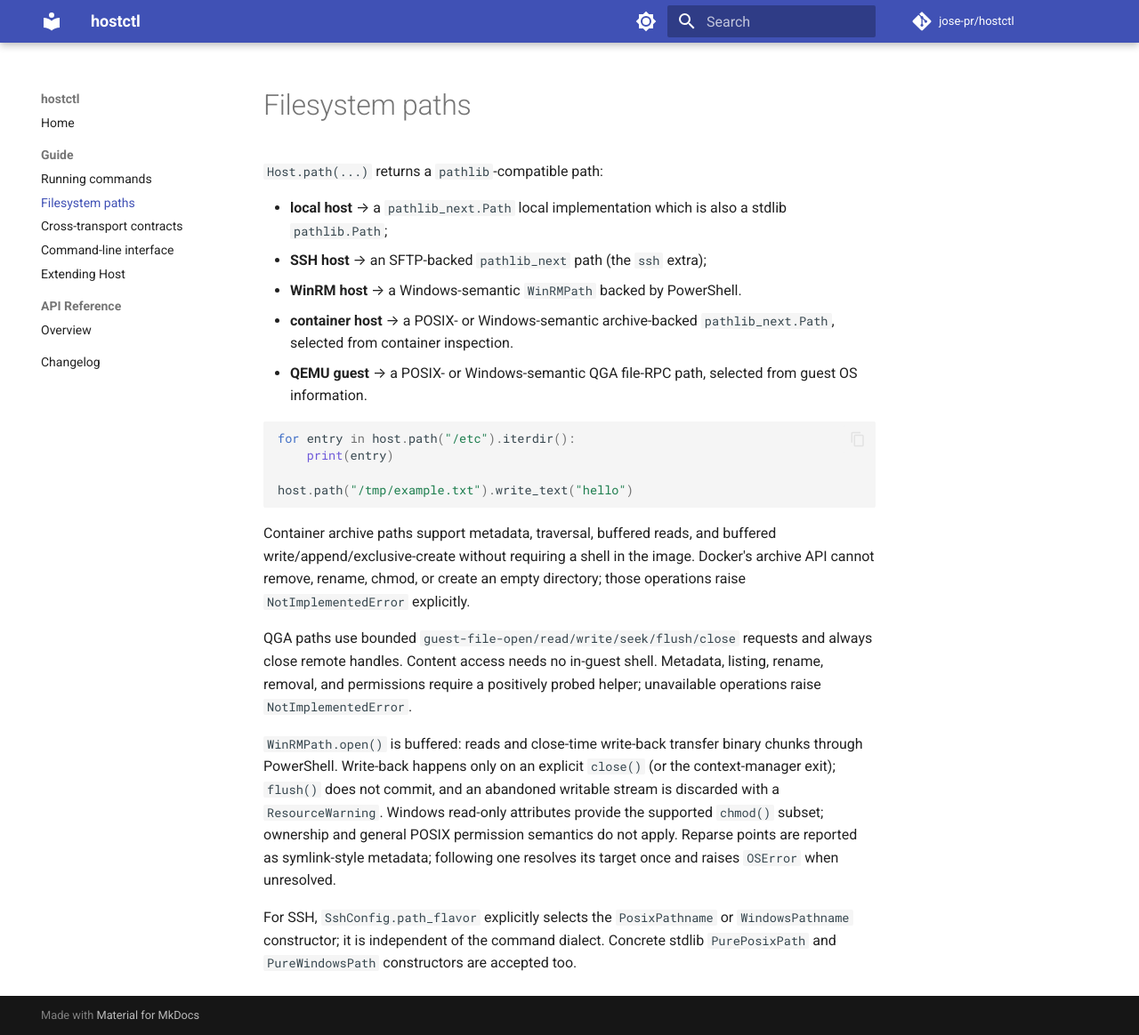
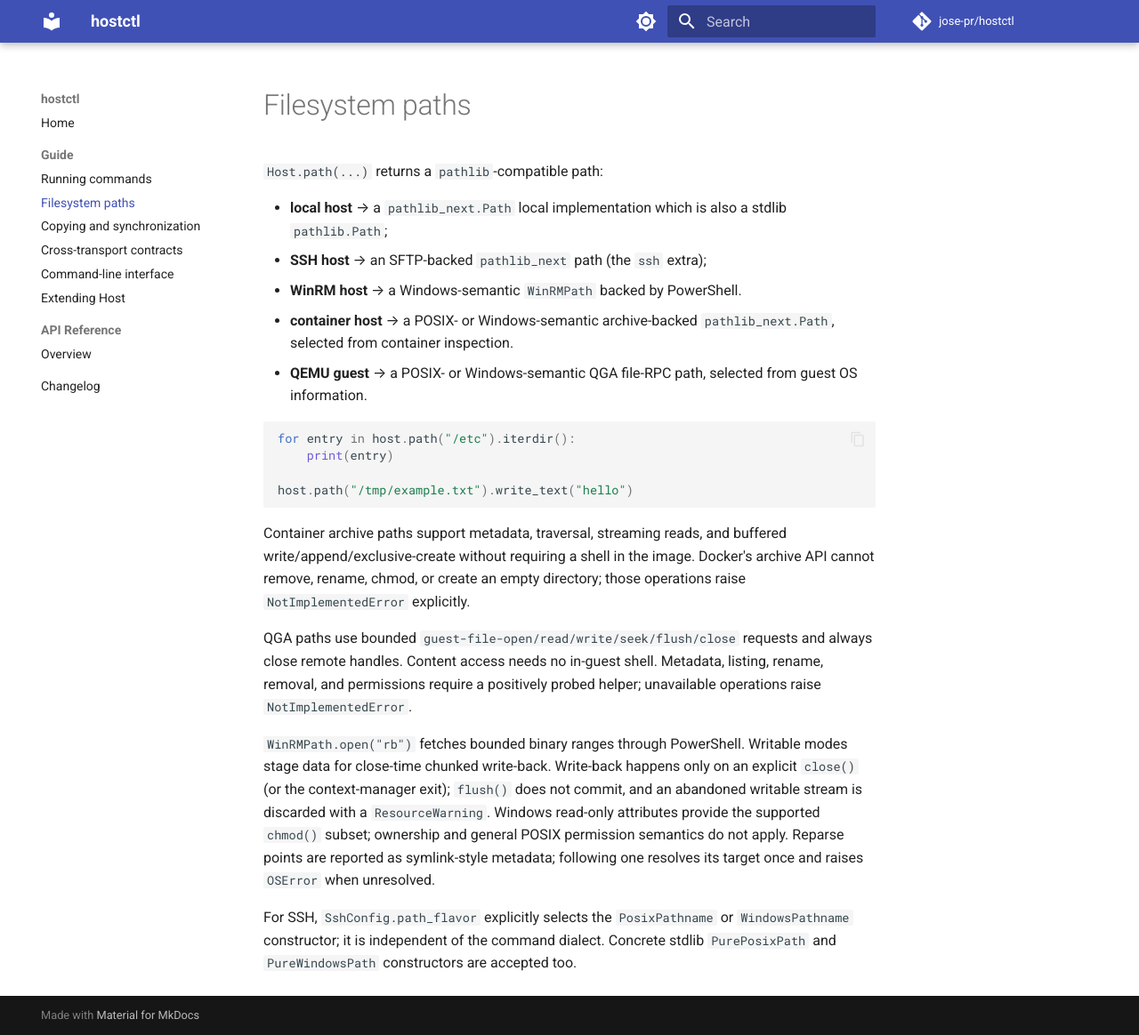
Before and after one commit to jose-pr/hostctl, an MkDocs documentation site: the page built from docs/guide/path.md, in a window 1280 px wide and 1164 px high. Shown: the whole window at 89% size. Built offline with MkDocs 1.6.1 and Material for MkDocs 9.7.7, drawn with Linux system fonts in a browser that asks for light colours; comment, search, counter and statistics services are not loaded.

````diff
--- a/docs/guide/path.md
+++ b/docs/guide/path.md
@@ -18,7 +18,7 @@ for entry in host.path("/etc").iterdir():
 host.path("/tmp/example.txt").write_text("hello")
 ```
 
-Container archive paths support metadata, traversal, buffered reads, and
+Container archive paths support metadata, traversal, streaming reads, and
 buffered write/append/exclusive-create without requiring a shell in the image.
 Docker's archive API cannot remove, rename, chmod, or create an empty directory;
 those operations raise `NotImplementedError` explicitly.
@@ -28,13 +28,14 @@ always close remote handles. Content access needs no in-guest shell. Metadata,
 listing, rename, removal, and permissions require a positively probed helper;
 unavailable operations raise `NotImplementedError`.
 
-`WinRMPath.open()` is buffered: reads and close-time write-back transfer binary
-chunks through PowerShell. Write-back happens only on an explicit `close()` (or
-the context-manager exit); `flush()` does not commit, and an abandoned writable
-stream is discarded with a `ResourceWarning`. Windows read-only attributes
-provide the supported `chmod()` subset; ownership and general POSIX permission
-semantics do not apply. Reparse points are reported as symlink-style metadata;
-following one resolves its target once and raises `OSError` when unresolved.
+`WinRMPath.open("rb")` fetches bounded binary ranges through PowerShell.
+Writable modes stage data for close-time chunked write-back. Write-back happens
+only on an explicit `close()` (or the context-manager exit); `flush()` does not
+commit, and an abandoned writable stream is discarded with a
+`ResourceWarning`. Windows read-only attributes provide the supported
+`chmod()` subset; ownership and general POSIX permission semantics do not
+apply. Reparse points are reported as symlink-style metadata; following one
+resolves its target once and raises `OSError` when unresolved.
 
 For SSH, `SshConfig.path_flavor` explicitly selects
 the `PosixPathname` or `WindowsPathname` constructor; it is independent of the
--- a/mkdocs.yml
+++ b/mkdocs.yml
@@ -31,6 +31,7 @@ nav:
   - Guide:
       - Running commands: guide/run.md
       - Filesystem paths: guide/path.md
+      - Copying and synchronization: guide/transfer.md
       - Cross-transport contracts: guide/contracts.md
       - Command-line interface: guide/cli.md
       - Extending Host: guide/extending.md
````
Also changed, not shown: CHANGELOG.md (+3 -0 lines), README.md (+3 -0 lines), docs/api/reference.md (+3 -0 lines), docs/guide/transfer.md (added, +102 -0 lines), src/hostctl/AGENTS.md (+6 -2 lines), 1 other file.
